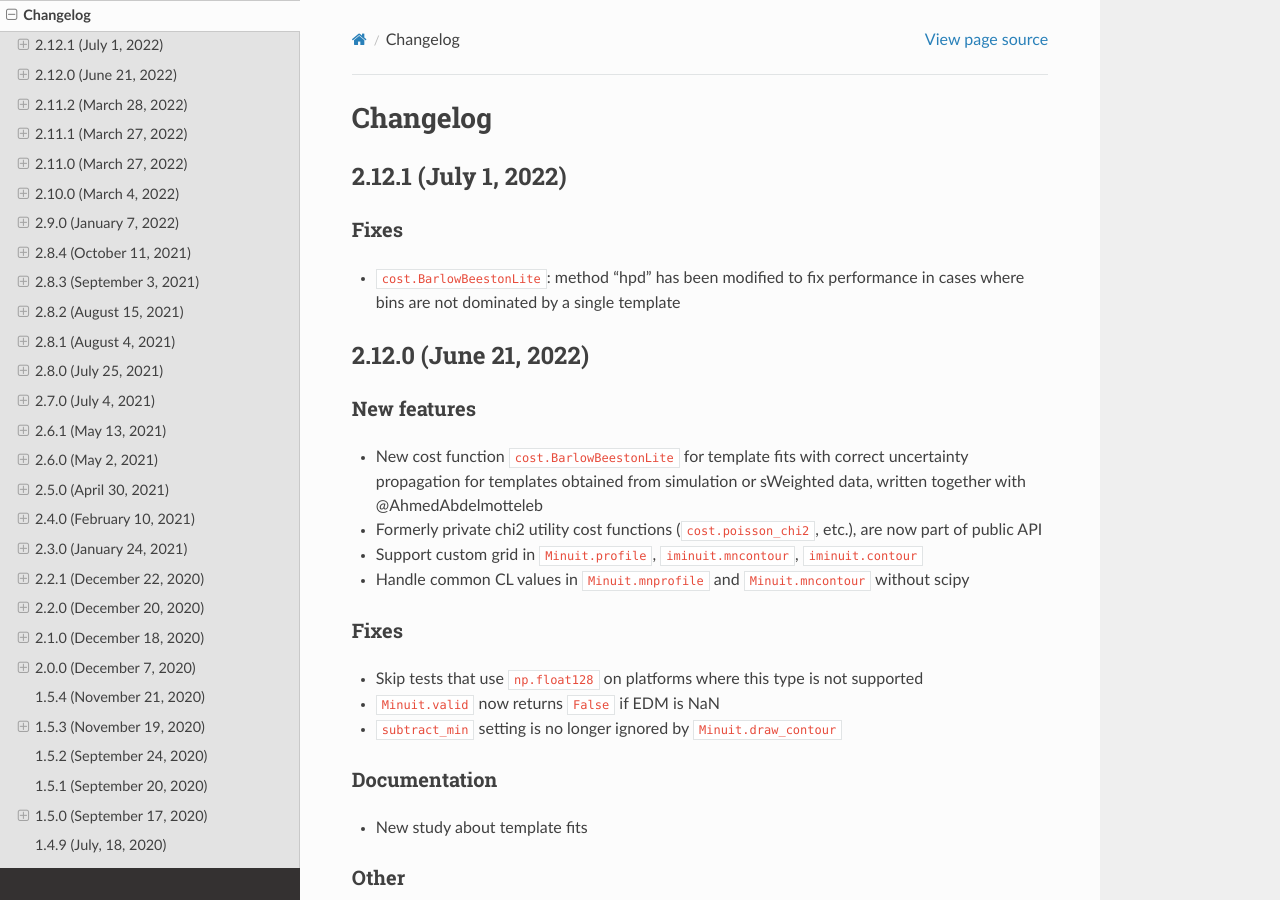
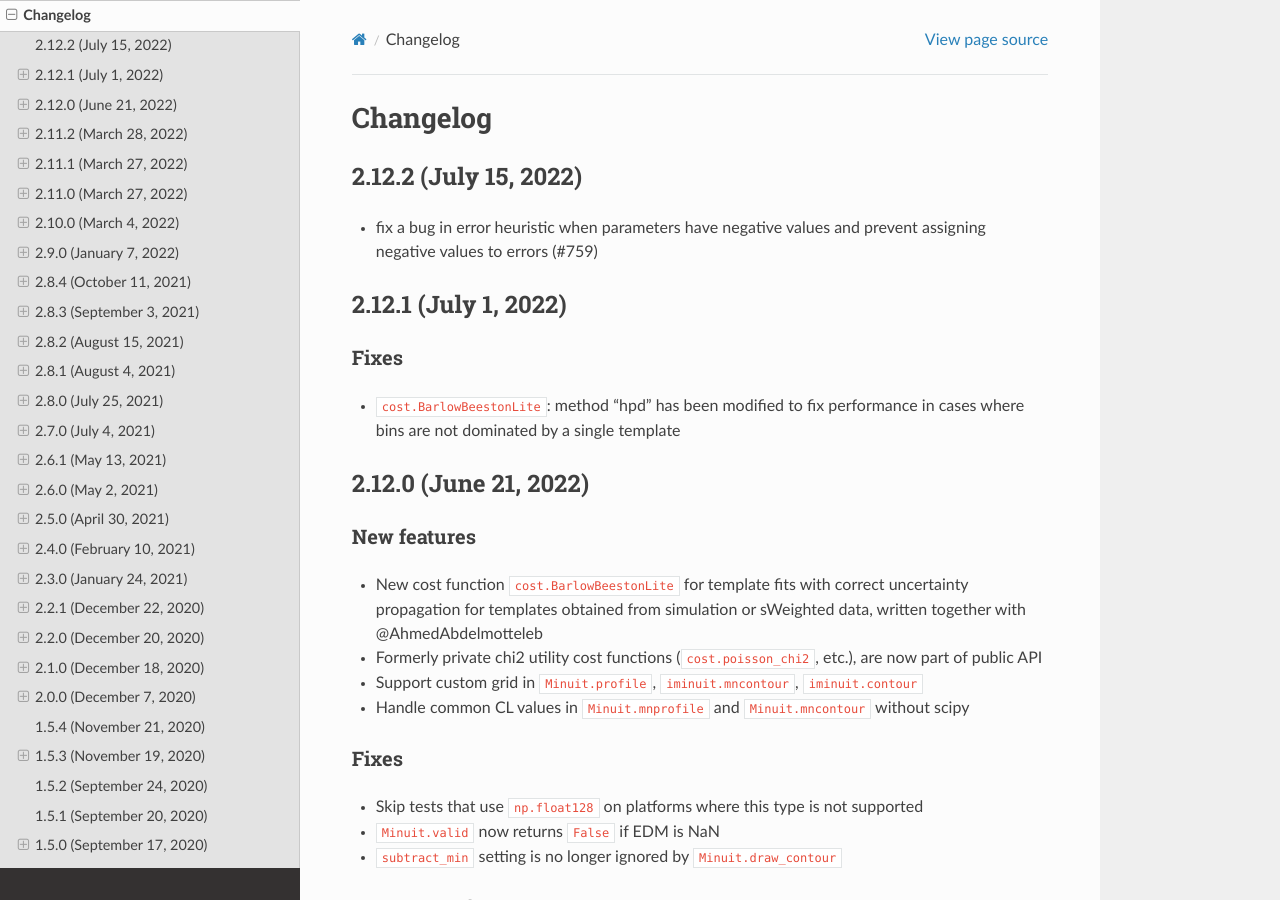
Before and after one commit to scikit-hep/iminuit, a Sphinx documentation site: the page built from doc/changelog.rst, in a window 1280 px wide and 900 px high. Built offline with Sphinx 7.4.7 and the Read the Docs theme 2.0.0, drawn with Linux system fonts in a browser that asks for light colours; some of the changed lines change nothing that is shown.

Commit message:
update changelog for release

```diff
--- a/doc/changelog.rst
+++ b/doc/changelog.rst
@@ -4,6 +4,10 @@
 
 Changelog
 =========
+
+2.12.2 (July 15, 2022)
+----------------------
+- fix a bug in error heuristic when parameters have negative values and prevent assigning negative values to errors (#759)
 
 2.12.1 (July 1, 2022)
 ---------------------
--- /dev/null
+++ b/doc/update_changelog.py
@@ -0,0 +1,56 @@
+from pathlib import PurePath as Path
+import re
+import subprocess as subp
+from pkg_resources import parse_version
+import datetime
+
+cwd = Path(__file__).parent
+
+with open(cwd.parent / "src/iminuit/version.py") as f:
+    version = {}
+    exec(f.read(), version)
+    new_version = parse_version(version["version"])
+
+latest_tag = next(
+    iter(
+        sorted(
+            (
+                parse_version(x)
+                for x in subp.check_output(["git", "tag"]).decode().strip().split("\n")
+            ),
+            reverse=True,
+        )
+    )
+)
+
+with open(cwd / "changelog.rst") as f:
+    content = f.read()
+
+# find latest entry
+m = re.search(r"([0-9]+\.[0-9]+\.[0-9]+) \([^\)]+\)\n-*", content, re.MULTILINE)
+previous_version = parse_version(m.group(1))
+position = m.span(0)[0]
+
+# sanity checks
+assert previous_version == latest_tag
+assert new_version > previous_version
+
+git_log = re.findall(
+    r"[a-z0-9]+ ([^\n]+ \(#[0-9]+\))",
+    subp.check_output(
+        ["git", "log", "--oneline", f"v{previous_version}..HEAD"]
+    ).decode(),
+)
+
+today = datetime.date.today()
+header = f"{new_version} ({today.strftime('%B %d, %Y')})"
+content2 = f"""{content[:position]}{header}
+{'-' * len(header)}
+"""
+for x in git_log:
+    content2 += f"- {x}\n"
+content2 += "\n"
+content2 += content[position:]
+
+with open(cwd / "changelog.rst", "w") as f:
+    f.write(content2)
```
